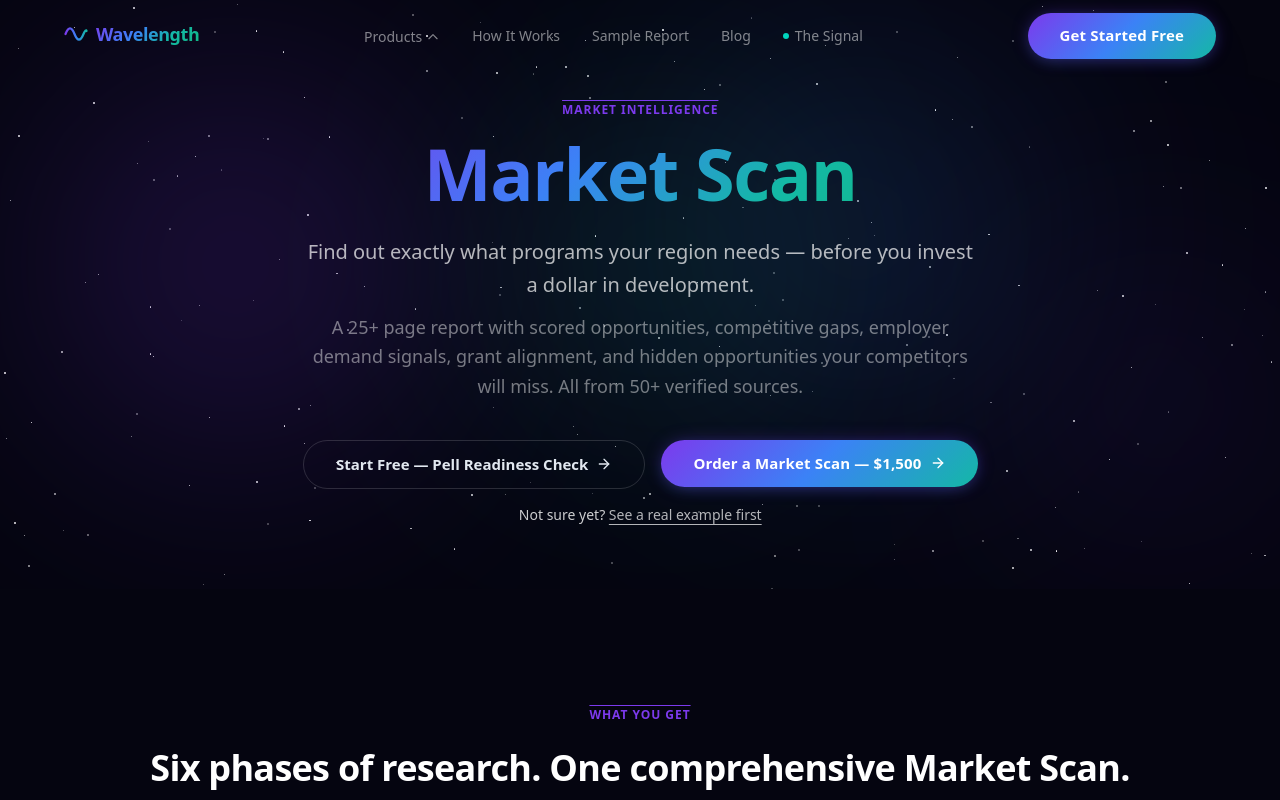
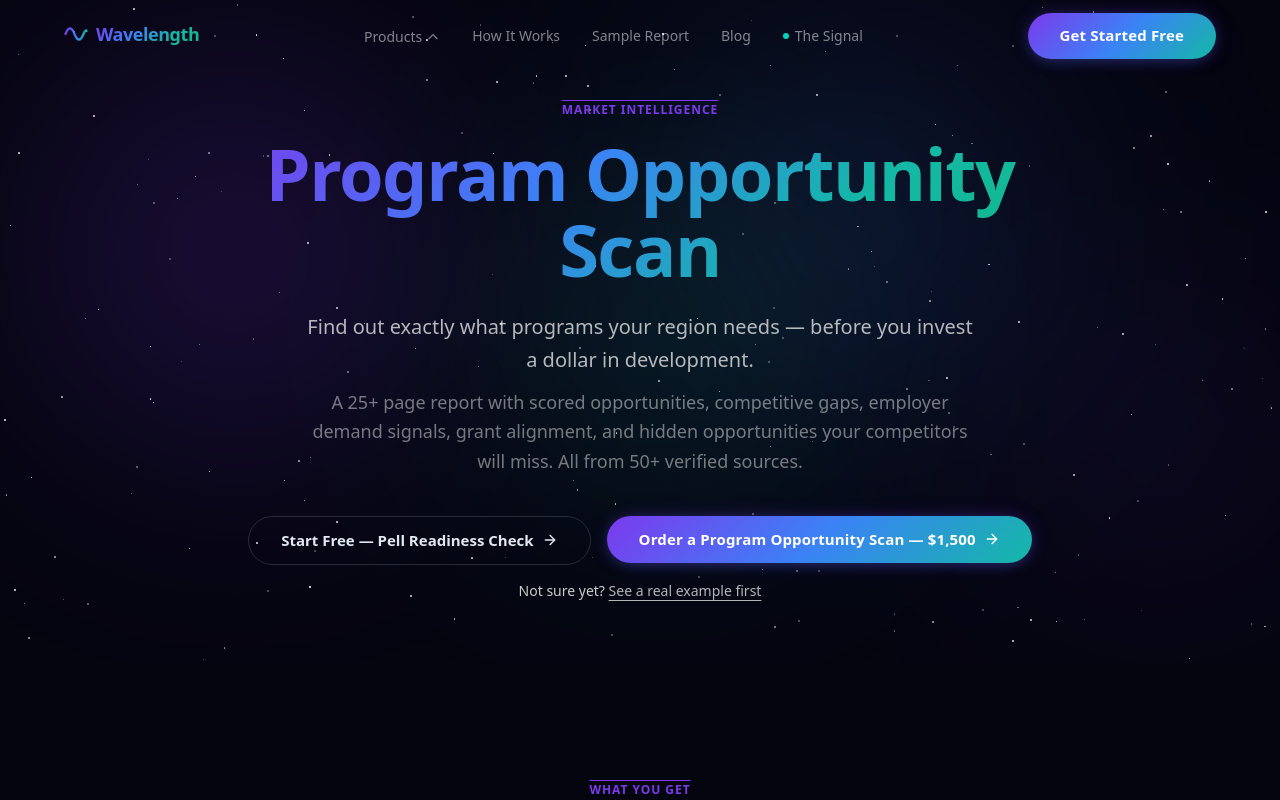
Before and after one commit to wspanic201/workforce-intelligence, a Next.js app: page /discover in a window 1280 px wide. Both pictures are taken after a click on the button "Products". Shown: the top 800 px of the page. Built offline with nearby package versions, Linux system fonts and the light colour scheme.

Commit message:
feat: rename products + categorized nav (Program Opportunity Scan, Program Gap Audit)

```diff
--- a/app/compliance-gap/page.tsx
+++ b/app/compliance-gap/page.tsx
@@ -161,7 +161,7 @@ const HOW_IT_WORKS = [
     step: '03',
     title: 'Get Your Gap Report',
     description:
-      'Within 24 hours, you receive a complete Compliance Gap Report — every mandate you\'re missing, sized by revenue, cited to the statute.',
+      'Within 24 hours, you receive a complete Program Gap Audit — every mandate you\'re missing, sized by revenue, cited to the statute.',
   },
 ];
 
@@ -170,7 +170,7 @@ const HOW_IT_WORKS = [
 const complianceProductJsonLd = {
   "@context": "https://schema.org",
   "@type": "Product",
-  name: "Compliance Gap Report",
+  name: "Program Gap Audit",
   description:
     "Find every state-mandated training program your institution does not offer — sized by revenue potential and cited to the statute.",
   url: "https://withwavelength.com/compliance-gap",
@@ -404,7 +404,7 @@ export default function ComplianceGapPage() {
                 <span className="text-white/70 mb-3 text-lg">one-time</span>
               </div>
               <p className="text-white/70 text-sm mb-8">
-                Full Compliance Gap Report · State-specific · No subscription
+                Full Program Gap Audit · State-specific · No subscription
               </p>
 
               <div className="space-y-3 mb-10 text-left max-w-sm mx-auto">
@@ -453,7 +453,7 @@ export default function ComplianceGapPage() {
           </a>
         </p>
         <p className="mt-2 text-white/10 text-xs">
-          Compliance Gap Reports are research deliverables based on publicly available regulatory data and do not constitute legal advice.
+          Program Gap Audit reports are research deliverables based on publicly available regulatory data and do not constitute legal advice.
         </p>
       </footer>
     </div>
--- a/app/discover/page.tsx
+++ b/app/discover/page.tsx
@@ -18,7 +18,7 @@ import { Aurora } from '@/components/cosmic/Aurora';
 const discoverProductJsonLd = {
   "@context": "https://schema.org",
   "@type": "Product",
-  name: "Market Scan",
+  name: "Program Opportunity Scan",
   description:
     "Full market intelligence before you build a new program — 25+ pages of scored opportunities, employer demand signals, competitive gaps, and grant alignment for community colleges.",
   url: "https://withwavelength.com/discover",
@@ -54,7 +54,7 @@ export default function DiscoverPage() {
               className="text-gradient-cosmic font-heading font-bold leading-[1.05] mx-auto max-w-4xl mt-4"
               style={{ fontSize: 'clamp(2.5rem, 5vw + 0.5rem, 4.5rem)' }}
             >
-              Market Scan
+              Program Opportunity Scan
             </h1>
           </AnimateOnScroll>
 
@@ -77,7 +77,7 @@ export default function DiscoverPage() {
               </a>
               <a href="mailto:hello@withwavelength.com?subject=Market%20Scan%20Order&body=College%20name%3A%20%0ACity%2C%20State%3A%20%0AAny%20focus%20areas%3A%20">
                 <button className="btn-cosmic btn-cosmic-primary">
-                  Order a Market Scan — $1,500
+                  Order a Program Opportunity Scan — $1,500
                   <ArrowRight className="ml-2 h-4 w-4" />
                 </button>
               </a>
@@ -103,7 +103,7 @@ export default function DiscoverPage() {
               className="font-heading font-bold text-white"
               style={{ fontSize: 'clamp(1.5rem, 2.5vw + 0.5rem, 2.25rem)' }}
             >
-              Six phases of research. One comprehensive Market Scan.
+              Six phases of research. One comprehensive Program Opportunity Scan.
             </h2>
           </AnimateOnScroll>
 
@@ -136,7 +136,7 @@ export default function DiscoverPage() {
               },
               {
                 icon: FileText,
-                title: 'The Market Scan Report',
+                title: 'The Program Opportunity Scan Report',
                 desc: '25+ page report with scored programs, evidence trails, grant alignment, barriers, Workforce Pell readiness scores, and specific next steps.',
               },
             ].map(({ icon: Icon, title, desc }) => (
@@ -312,7 +312,7 @@ export default function DiscoverPage() {
               Start free. Go deeper when you&apos;re ready.
             </h2>
             <p className="text-white/70 mt-3 max-w-xl mx-auto">
-              The Pell Readiness Check is free and gets you started in 60 seconds. When you&apos;re ready for full market intelligence, a Market Scan is the next step.
+              The Pell Readiness Check is free and gets you started in 60 seconds. When you&apos;re ready for full market intelligence, a Program Opportunity Scan is the next step.
             </p>
           </AnimateOnScroll>
 
@@ -367,7 +367,7 @@ export default function DiscoverPage() {
                   </span>
                 </div>
                 <div className="mt-3">
-                  <h3 className="font-heading font-bold text-white text-xl mb-2">Market Scan</h3>
+                  <h3 className="font-heading font-bold text-white text-xl mb-2">Program Opportunity Scan</h3>
                   <p className="text-white/70 text-sm mb-5">
                     Full market intelligence — 25+ pages, 50+ sources, programs scored and ranked.
                   </p>
@@ -381,7 +381,7 @@ export default function DiscoverPage() {
 
                   <ul className="text-left max-w-xs mx-auto space-y-3 mb-7 flex-1">
                     {[
-                      'Full 25+ page Market Scan',
+                      'Full 25+ page Program Opportunity Scan',
                       'Conventional + Blue Ocean opportunities',
                       '50+ sources cited & verified',
                       'Scored & ranked program recommendations',
@@ -398,7 +398,7 @@ export default function DiscoverPage() {
 
                   <a href="mailto:hello@withwavelength.com?subject=Market%20Scan%20Order&body=College%20name%3A%20%0ACity%2C%20State%3A%20%0AAny%20focus%20areas%3A%20">
                     <button className="btn-cosmic btn-cosmic-primary w-full sm:w-auto">
-                      Order Market Scan
+                      Order Program Opportunity Scan
                       <ArrowRight className="ml-2 h-4 w-4" />
                     </button>
                   </a>
@@ -420,10 +420,10 @@ export default function DiscoverPage() {
               className="font-heading font-bold text-white"
               style={{ fontSize: 'clamp(1.5rem, 2.5vw + 0.5rem, 2.25rem)' }}
             >
-              After Your Market Scan
+              After Your Program Opportunity Scan
             </h2>
             <p className="text-white/70 mt-3">
-              Your Market Scan identifies the opportunities. The next stages help you act on them.
+              Your Program Opportunity Scan identifies the opportunities. The next stages help you act on them.
             </p>
           </AnimateOnScroll>
 
--- a/app/grants/page.tsx
+++ b/app/grants/page.tsx
@@ -548,7 +548,7 @@ export default function GrantsPage() {
               },
               {
                 stage: '→',
-                name: 'Market Scan',
+                name: 'Program Opportunity Scan',
                 href: '/discover',
                 desc: '25+ page market intelligence report — scored program opportunities, employer demand signals, and grant alignment. Identifies the programs worth funding.',
                 tag: '$1,500',
--- a/app/page.tsx
+++ b/app/page.tsx
@@ -264,19 +264,19 @@ const FAQ_ITEMS = [
     a: 'We assess your current program portfolio against the Workforce Pell eligibility criteria — clock hours, credential type, and labor market alignment requirements. You\'ll receive a clear breakdown of which programs likely qualify, which need adjustments, and where the biggest opportunities are.',
   },
   {
-    q: 'What do I get in a Program Opportunity Scan (Market Scan)?',
+    q: 'What do I get in a Program Opportunity Scan?',
     a: 'A Program Opportunity Scan delivers 7–10 validated program opportunities for your region — each scored across five dimensions. The 25+ page report includes regional labor market intelligence, employer demand verification, competitive landscape mapping, Blue Ocean opportunity scoring, and Workforce Pell readiness — all from 50+ verified sources.',
   },
   {
-    q: 'What is the Compliance Gap Report?',
-    a: 'The Compliance Gap Report shows every state-mandated program your institution isn\'t currently offering — along with estimated enrollment demand and revenue potential for each gap. It replaces weeks of manual research with a 25+ page intelligence report your team can act on immediately.',
+    q: 'What is the Program Gap Audit?',
+    a: 'The Program Gap Audit shows every state-mandated program your institution isn\'t currently offering — along with estimated enrollment demand and revenue potential for each gap. It replaces weeks of manual research with a 25+ page intelligence report your team can act on immediately.',
   },
   {
     q: 'How is this different from standard labor market reports?',
     a: 'Standard LMI tools (O*NET, Lightcast) only surface occupations already cataloged by the government. Our analysis draws from 50+ live sources — employer job postings, economic development announcements, industry supply chain signals — to surface demand before it shows up in any database.',
   },
   {
-    q: 'How long does a Market Scan take?',
+    q: 'How long does a Program Opportunity Scan take?',
     a: 'Approximately one week from the time we receive your intake form. Rush delivery is available for an additional fee. The Pell Readiness Check is faster — typically 2–3 business days.',
   },
   {
@@ -398,7 +398,7 @@ const HERO_SLIDES = [
       { value: '25+', label: 'page report' },
     ],
     cta: { text: 'Learn More →', href: '/discover' },
-    ctaSecondary: { text: 'Order a Market Scan', href: 'mailto:hello@withwavelength.com?subject=Market%20Scan%20Order' },
+    ctaSecondary: { text: 'Order a Program Opportunity Scan', href: 'mailto:hello@withwavelength.com?subject=Market%20Scan%20Order' },
     icon: <BarChart3 className="h-3.5 w-3.5 text-emerald-400" />,
     badgeColor: 'emerald',
     showForm: false,
@@ -527,8 +527,8 @@ function HeroCarousel() {
               <div className="space-y-3 w-full">
                 {[
                   { icon: '🎯', label: 'Pell Readiness Check', tag: 'Free', color: 'purple', desc: 'Find out if your programs qualify for federal funding' },
-                  { icon: '📋', label: 'Compliance Gap Report', tag: '$295', color: 'blue', desc: 'See every compliance gap and what it\'s costing you' },
-                  { icon: '📊', label: 'Market Scan', tag: '$1,500', color: 'teal', desc: 'Get 7–10 validated program opportunities, scored and ready to act on' },
+                  { icon: '📋', label: 'Program Gap Audit', tag: '$295', color: 'blue', desc: 'See every compliance gap and what it\'s costing you' },
+                  { icon: '📊', label: 'Program Opportunity Scan', tag: '$1,500', color: 'teal', desc: 'Get 7–10 validated program opportunities, scored and ready to act on' },
                   { icon: '📡', label: 'Drift Monitor', tag: 'From $1,200/yr', color: 'orange', desc: 'Keep existing programs aligned to employer demand' },
                 ].map((item, idx) => (
                   <div
@@ -800,7 +800,7 @@ export default function HomePage() {
                 <div className="inline-flex items-center gap-2 px-2.5 py-1 rounded-full bg-blue-500/10 border border-blue-500/20 mb-4">
                   <span className="text-blue-300 text-[10px] font-bold uppercase tracking-wider">$295</span>
                 </div>
-                <h3 className="font-heading font-bold text-white text-xl mb-2">Compliance Gap Report</h3>
+                <h3 className="font-heading font-bold text-white text-xl mb-2">Program Gap Audit</h3>
                 <p className="text-white/70 text-sm leading-relaxed mb-6">
                   We find every state-mandated program your institution isn&apos;t offering — and attach a revenue estimate to each gap. The average institution is leaving $2M+ on the table.
                 </p>
@@ -865,7 +865,7 @@ export default function HomePage() {
                   <div className="inline-flex items-center gap-2 px-2.5 py-1 rounded-full bg-purple-500/10 border border-purple-500/20 mb-4">
                     <span className="text-purple-300 text-[10px] font-bold uppercase tracking-wider">Founding Rate</span>
                   </div>
-                  <h3 className="font-heading font-bold text-white text-xl mb-2">Market Scan</h3>
+                  <h3 className="font-heading font-bold text-white text-xl mb-2">Program Opportunity Scan</h3>
                   <p className="text-white/70 text-sm leading-relaxed mb-6">
                     We research your regional labor market across 50+ sources and deliver 7–10 validated program opportunities — each scored, ranked, and backed by real employer demand. Build with confidence, not guesswork.
                   </p>
@@ -899,7 +899,7 @@ export default function HomePage() {
                   </ul>
                   <a href="mailto:hello@withwavelength.com?subject=Market%20Scan%20Order&body=College%20name%3A%20%0ACity%2C%20State%3A%20%0AAny%20focus%20areas%3A%20">
                     <button className="btn-cosmic btn-cosmic-primary w-full text-sm">
-                      Order Market Scan
+                      Order Program Opportunity Scan
                       <ArrowRight className="ml-2 h-4 w-4" />
                     </button>
                   </a>
@@ -1102,7 +1102,7 @@ export default function HomePage() {
           <AnimateOnScroll variant="fade-up" className="text-center mb-4">
             <span className="overline inline-flex items-center gap-3">
               <span className="w-8 h-[1px] bg-gradient-to-r from-transparent to-purple-500/50" />
-              What&apos;s in a Market Scan
+              What&apos;s in a Program Opportunity Scan
               <span className="w-8 h-[1px] bg-gradient-to-l from-transparent to-teal-500/50" />
             </span>
           </AnimateOnScroll>
@@ -1149,7 +1149,7 @@ export default function HomePage() {
               },
               {
                 num: '06',
-                title: 'The Market Scan Report',
+                title: 'The Program Opportunity Scan Report',
                 desc: '7–10 vetted program leads in a 25+ page report — scored, ranked, with evidence trails, grant alignment, Pell readiness, and specific next steps.',
               },
             ].map(({ num, title, desc }) => (
@@ -1168,7 +1168,7 @@ export default function HomePage() {
                 <div className="flex flex-col sm:flex-row sm:items-center sm:justify-between gap-4">
                   <div>
                     <p className="text-xs font-medium uppercase tracking-widest text-white/70 mb-1">
-                      Market Scan
+                      Program Opportunity Scan
                     </p>
                     <p className="font-heading font-semibold text-white text-xl">
                       Wake Technical Community College
@@ -1295,7 +1295,7 @@ export default function HomePage() {
               </a>
               <a href="mailto:hello@withwavelength.com?subject=Market%20Scan%20Order&body=College%20name%3A%20%0ACity%2C%20State%3A%20">
                 <button className="btn-cosmic btn-cosmic-ghost text-base px-8 py-4">
-                  Order a Market Scan
+                  Order a Program Opportunity Scan
                   <ArrowRight className="ml-2 h-5 w-5" />
                 </button>
               </a>
--- a/components/cosmic/NavBar.tsx
+++ b/components/cosmic/NavBar.tsx
@@ -4,13 +4,38 @@ import { useEffect, useState, useRef } from 'react';
 import Link from 'next/link';
 import { WavelengthMark } from './WavelengthLogo';
 
-const PRODUCTS = [
+const PRODUCT_CATEGORIES = [
+  {
+    category: 'Market Research',
+    items: [
+      { label: 'Program Opportunity Scan', href: '/discover', tag: '$1,500', tagColor: 'text-purple-400 bg-purple-500/10' },
+    ],
+  },
+  {
+    category: 'Program Analysis',
+    items: [
       { label: 'Pell Readiness Check', href: '/pell', tag: 'Free', tagColor: 'text-teal-400 bg-teal-500/10' },
-  { label: 'Compliance Gap Report', href: '/compliance-gap', tag: '$295', tagColor: 'text-blue-400 bg-blue-500/10' },
+      { label: 'Program Gap Audit', href: '/compliance-gap', tag: '$295', tagColor: 'text-blue-400 bg-blue-500/10' },
+    ],
+  },
+  {
+    category: 'Program Development',
+    items: [
+      { label: 'Program Validation', href: '/validate', tag: '$2,000', tagColor: 'text-emerald-400 bg-emerald-500/10' },
+    ],
+  },
+  {
+    category: 'Grant Alignment',
+    items: [
       { label: 'Grant Intelligence Scan', href: '/grants', tag: '$495', tagColor: 'text-green-400 bg-green-500/10' },
-  { label: 'Market Scan', href: '/discover', tag: '$1,500', tagColor: 'text-purple-400 bg-purple-500/10' },
-  { label: 'Program Validation', href: '/validate', tag: '$2,000', tagColor: 'text-emerald-400 bg-emerald-500/10' },
+    ],
+  },
+  {
+    category: 'Program Health',
+    items: [
       { label: 'Drift Monitor', href: '/drift', tag: 'New', tagColor: 'text-orange-400 bg-orange-500/10' },
+    ],
+  },
 ];
 
 export function NavBar() {
@@ -78,13 +103,21 @@ export function NavBar() {
               </button>
 
               {productsOpen && (
-                <div className="absolute top-full left-1/2 -translate-x-1/2 mt-3 w-72 rounded-xl bg-[#0a0f1a]/98 backdrop-blur-xl border border-white/[0.08] shadow-2xl shadow-black/40 p-2 animate-in fade-in slide-in-from-top-2 duration-200">
-                  {PRODUCTS.map((p) => (
+                <div className="absolute top-full left-1/2 -translate-x-1/2 mt-3 w-80 rounded-xl bg-[#0a0f1a]/98 backdrop-blur-xl border border-white/[0.08] shadow-2xl shadow-black/40 py-2 animate-in fade-in slide-in-from-top-2 duration-200">
+                  {PRODUCT_CATEGORIES.map((cat, catIdx) => (
+                    <div key={cat.category}>
+                      {catIdx > 0 && (
+                        <div className="mx-2 my-1 border-t border-white/[0.06]" />
+                      )}
+                      <p className="text-[10px] font-bold uppercase tracking-widest text-white/25 px-4 pt-3 pb-1">
+                        {cat.category}
+                      </p>
+                      {cat.items.map((p) => (
                         <Link
                           key={p.href}
                           href={p.href}
                           onClick={() => setProductsOpen(false)}
-                      className="flex items-center justify-between px-4 py-3 rounded-lg hover:bg-white/[0.05] transition-colors group"
+                          className="flex items-center justify-between px-4 py-3 rounded-lg hover:bg-white/[0.05] transition-colors group mx-2"
                         >
                           <span className="text-sm text-white/70 group-hover:text-white transition-colors">
                             {p.label}
@@ -93,6 +126,8 @@ export function NavBar() {
                             {p.tag}
                           </span>
                         </Link>
+                      ))}
+                    </div>
                   ))}
                 </div>
               )}
@@ -160,11 +195,16 @@ export function NavBar() {
         {/* Mobile menu */}
         {mobileOpen && (
           <div className="md:hidden pb-6 space-y-1 border-t border-white/[0.08] pt-4">
-            {/* Products section */}
+            {/* Products section — categorized */}
+            {PRODUCT_CATEGORIES.map((cat, catIdx) => (
+              <div key={cat.category}>
+                {catIdx > 0 && (
+                  <div className="border-t border-white/[0.06] my-2" />
+                )}
                 <p className="text-[10px] font-bold uppercase tracking-widest text-white/25 px-2 pt-2 pb-1">
-              Products
+                  {cat.category}
                 </p>
-            {PRODUCTS.map((p) => (
+                {cat.items.map((p) => (
                   <Link
                     key={p.href}
                     href={p.href}
@@ -176,6 +216,8 @@ export function NavBar() {
                       {p.tag}
                     </span>
                   </Link>
+                ))}
+              </div>
             ))}
 
             <div className="border-t border-white/[0.06] my-3" />
```
Lines whose indentation alone changed are shown as unchanged.
